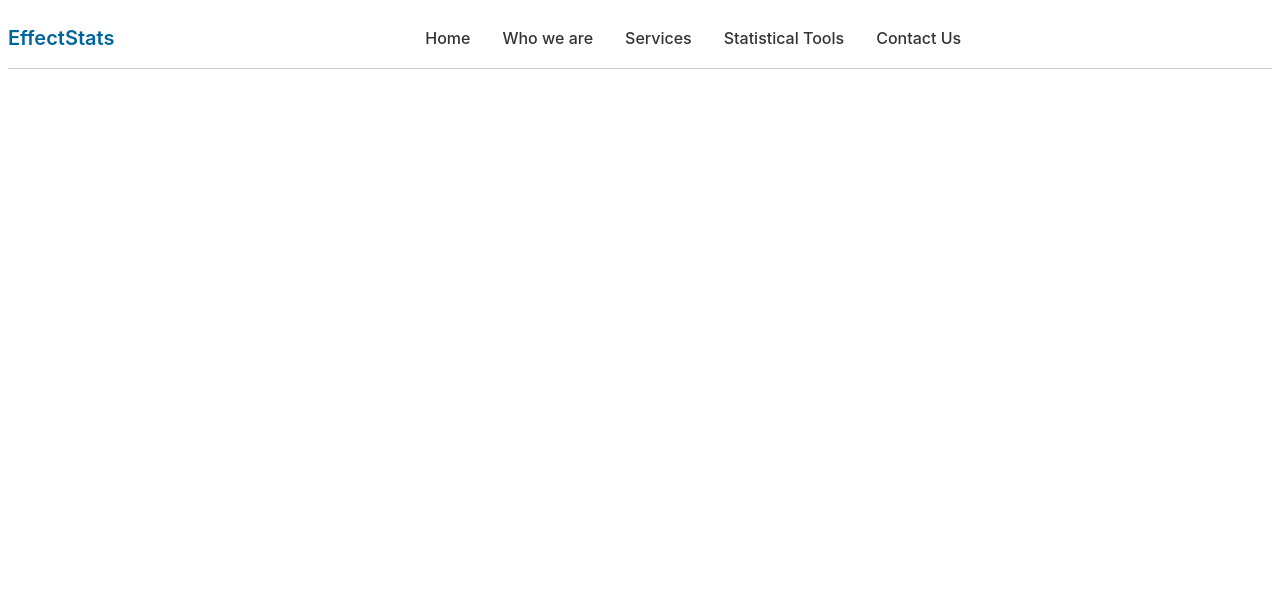
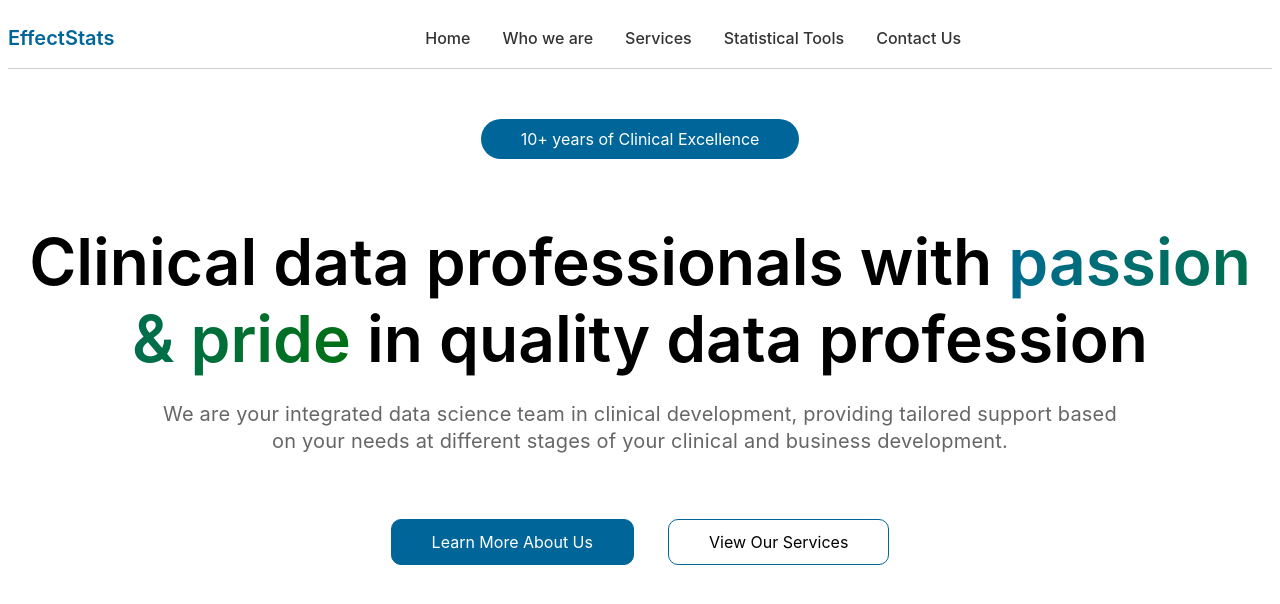
Before and after one commit to EffectStats/effectstats, a React (Vite) app: page / in a window 1280 px wide. Shown: the top 604 px of the page. Built offline with nearby package versions, Linux system fonts and the light colour scheme.

Commit message:
working on hero section part 1

```diff
--- a/src/App.jsx
+++ b/src/App.jsx
@@ -3,6 +3,7 @@ import reactLogo from './assets/react.svg'
 import viteLogo from '/vite.svg'
 import './App.css'
 import Nav from './Components/Nav'
+import HeroSection from './Components/Hero_section'
 
 function App() {
   const [count, setCount] = useState(0)
@@ -10,6 +11,7 @@ function App() {
   return (
     <>
       <Nav />
+      <HeroSection />
     </>
   )
 }
--- /dev/null
+++ b/src/Components/Hero_section.tsx
@@ -0,0 +1,57 @@
+import { useState } from "react";
+
+const HeroSection = () => {
+  const [isHovered, setIsHovered] = useState("learn");
+  return (
+    <>
+      <div
+        style={{
+          display: "flex",
+          justifyContent: "center",
+          alignItems: "center",
+          flexDirection: "column",
+          gap: "64px",
+          paddingTop: "50px",
+        }}
+      >
+        <p className="hero-text">10+ years of Clinical Excellence</p>
+
+        <div className="hero-subtext">
+          <p className="hero-title">
+            Clinical data professionals with{" "}
+            <span className="highlight">passion & pride</span> in quality data
+            profession
+          </p>
+          <p className="hero-description">
+            We are your integrated data science team in clinical development,
+            providing tailored support based on your needs at different stages
+            of your clinical and business development.
+          </p>
+        </div>
+
+        <div className="hero-link-button">
+          <a
+            href="#"
+            className={
+              isHovered === "learn" ? "link-button active" : "link-button"
+            }
+            onClick={() => setIsHovered("learn")}
+          >
+            Learn More About Us
+          </a>
+          <a
+            href="#"
+            className={
+              isHovered === "services" ? "link-button active" : "link-button"
+            }
+            onClick={() => setIsHovered("services")}
+          >
+            View Our Services
+          </a>
+        </div>
+      </div>
+    </>
+  );
+};
+
+export default HeroSection;
--- a/src/index.css
+++ b/src/index.css
@@ -57,6 +57,116 @@ a {
   cursor: pointer;
 }
 
+/* hero section part 1 */
+.hero-text {
+  padding-left: 40px;
+  padding-right: 40px;
+  text-align: center;
+  padding-top: 10px;
+  padding-bottom: 10px;
+  color: white;
+  background-color: #006699;
+  border-radius: 30px;
+  font-weight: 400;
+}
+
+.hero-subtext {
+  display: flex;
+  justify-content: center;
+  align-items: center;
+  flex-direction: column;
+  gap: 24px;
+
+  text-align: center;
+}
+
+.hero-title {
+  font-family: "Inter", sans-serif;
+  font-style: normal;
+  font-weight: 600;
+  font-size: 64px;
+  line-height: 77px;
+  text-align: center;
+  color: #000000;
+  max-width: 1500px;
+}
+
+.hero-description {
+  max-width: 954px;
+  height: 54px;
+  font-family: "Inter";
+  font-style: normal;
+  font-weight: 400;
+  font-size: 20px;
+  line-height: 27px;
+  text-align: center;
+  letter-spacing: 0.01em;
+  color: #666666;
+}
+
+.highlight {
+  width: 954px;
+  height: 154px;
+  font-style: normal;
+  font-weight: 600;
+  font-size: 64px;
+  line-height: 77px;
+  text-align: center;
+  background: linear-gradient(90deg, #006c8f 0%, #007015 100%);
+  -webkit-background-clip: text;
+  -webkit-text-fill-color: transparent;
+  background-clip: text;
+}
+
+.hero-link-button{
+  display: flex;
+  flex-direction: row;
+  gap: 34px;
+  align-items: center;
+  justify-content: center;
+}
+
+.link-button.active {
+  padding-left: 40px;
+  padding-right: 40px;
+  padding-top: 12px;
+  padding-bottom: 12px;
+  color: white;
+  background-color: #006699;
+  border-radius: 10px;
+}
+
+.link-button {
+  padding-left: 40px;
+  padding-right: 40px;
+  padding-top: 12px;
+  padding-bottom: 12px;
+  border: 1px solid #006699;
+  background-color: transparent;
+  color: black;
+   border-radius: 10px;
+}
+
+@media (max-width: 1080) {
+  /* hero section part 1 */
+  .hero-title {
+    width: 900px;
+    font-size: 48px;
+    line-height: 58px;
+  }
+
+  .hero-description {
+    max-width: 600px;
+    font-size: 18px;
+    line-height: 24px;
+  }
+
+  .highlight {
+    width: 600px;
+    font-size: 48px;
+    line-height: 58px;
+  }
+}
 /* Responsive: Tablet & Mobile */
 @media (max-width: 768px) {
   /* Hide nav links by default */
@@ -94,4 +204,45 @@ a {
   .mobile-nav {
     display: block;
   }
+
+  /* hero section part 1 */
+
+  .hero-title {
+    width: 300px;
+    font-size: 36px;
+    line-height: 40px;
+    text-align: left;
+  }
+
+  .hero-description {
+    max-width: 300px;
+    font-size: 18px;
+    line-height: 24px;
+    text-align: left;
+  }
+
+  .highlight {
+    width: 300px;
+    font-size: 36px;
+    line-height: 40px;
+  }
+
+  .hero-link-button{
+    flex-direction: column;
+    gap: 20px;
+    margin-top: 50px;
+  }
+
+  .hero-text {
+  padding-left: 20px;
+  padding-right: 20px;
+  padding-top: 10px;
+  padding-bottom: 10px;
+  color: white;
+  background-color: #006699;
+  border-radius: 30px;
+  font-weight: 400;
+  font-size:14px;
+  text-align: left;
 }
+}
```
